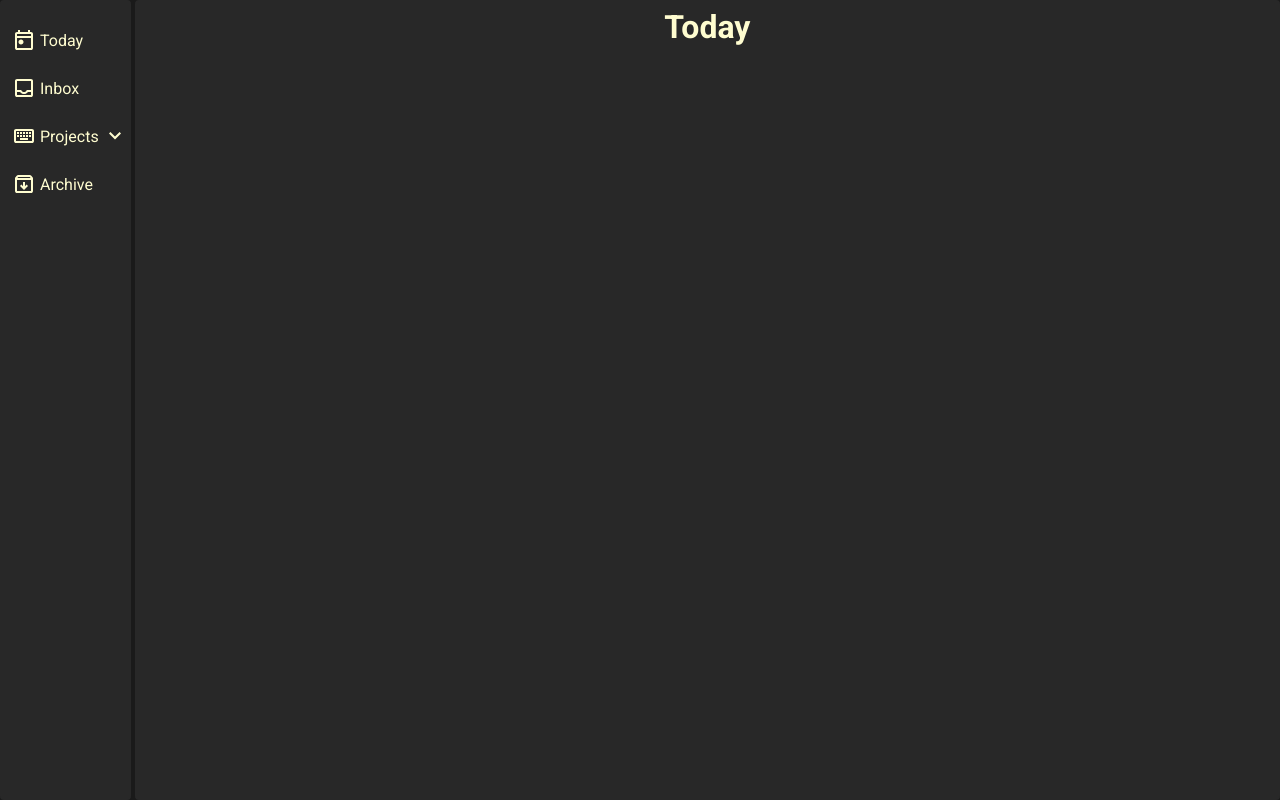
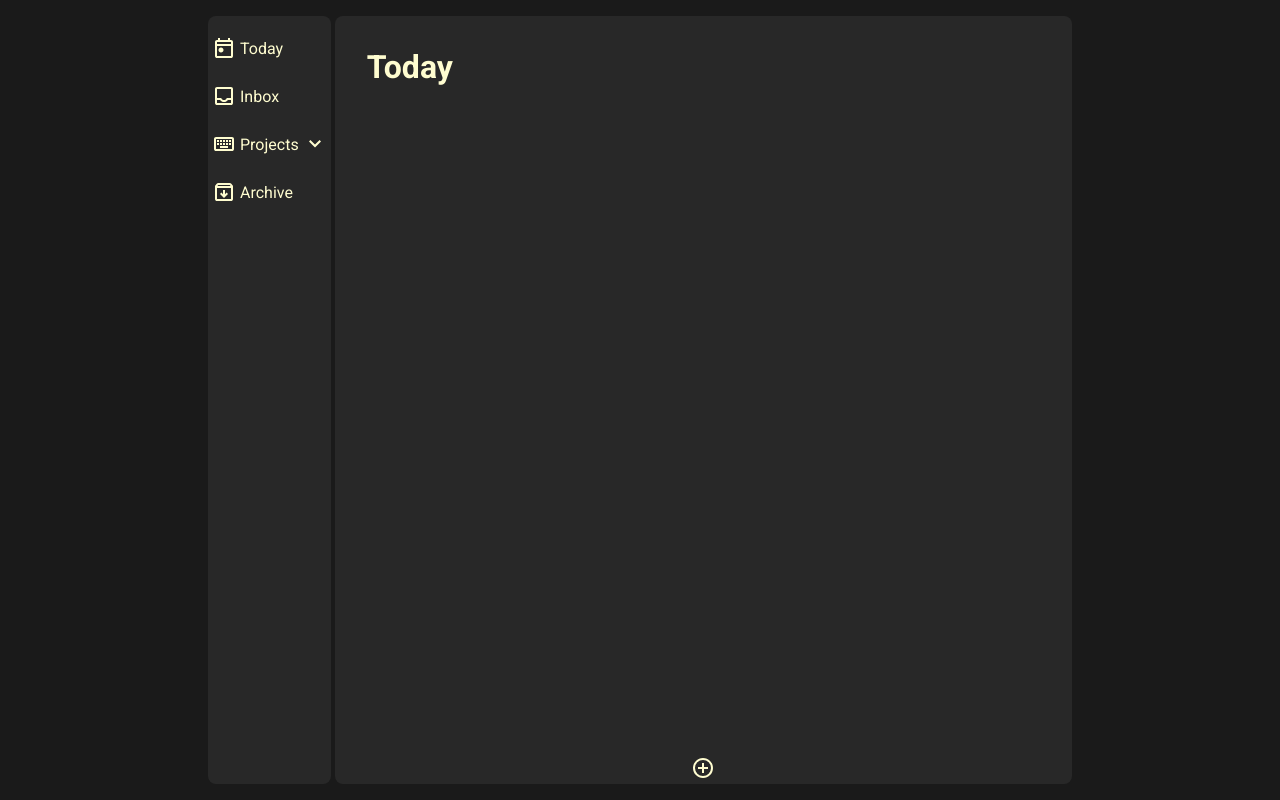
Before and after one commit to AggelosAlmouti/todo-list-webpack, a website built with webpack: page src/index.html in a window 1280 px wide. Built offline with nearby package versions, Linux system fonts and the light colour scheme.

Commit message:
Create add task button Complete today page layout

```diff
--- a/src/modules/today.js
+++ b/src/modules/today.js
@@ -1,3 +1,6 @@
+import add_icon from '../icons/add.svg';
+import createTask from './todo';
+
 export default function today() {
     const page = document.createElement('div');
     page.classList = 'page';
@@ -5,7 +8,21 @@ export default function today() {
     const title = document.createElement('h1');
     title.innerHTML = 'Today';
     page.appendChild(title);
-    // const add_task = document.querySelector('.add_task');
-    // add_task.src = add_icon;
+
+    //tasks
+    const content = document.createElement('div');
+    content.classList = 'page_content';
+    page.appendChild(content);
+
+    //add task button
+    const add_task = new Image();
+    add_task.src = add_icon;
+    add_task.classList = 'add_button';
+    add_task.addEventListener('click', () => {
+        const task = createTask('test', 'lorem impsum sin dolor');
+        content.appendChild(task.render());
+    });
+    page.appendChild(add_task);
+
     return page;
 };
--- a/src/style.css
+++ b/src/style.css
@@ -14,6 +14,14 @@ body {
     background-color: #1a1a1a;
 }
 
+@media only screen and (min-width: 720px) {
+    .content {
+        max-width: 70%;
+        margin: 0 auto;
+        padding: 1em;
+    }
+}
+
 .content {
     display: grid;
     grid-template-columns: 1fr 10fr;
@@ -24,8 +32,7 @@ body {
 nav,
 .pages {
     background-color: #282828;
-    border-radius: .25rem;
-    padding: .5em;
+    border-radius: .5rem;
 }
 
 nav {
@@ -50,28 +57,35 @@ nav .option p {
     display: none;
 }
 
-.pages {
-    grid-column: 2/3;
+.page {
     display: flex;
     flex-direction: column;
-    align-items: center;
+    height: 100%;
 }
 
 .page h1 {
     font-size: 2rem;
+    margin-top: 1em;
+    margin-left: 1em;
 }
 
-/* .tasks .add_task {
-    margin: auto auto .5em;
+.page .add_button {
+    margin: auto auto 0;
     border-radius: .5rem;
     padding: .25em;
-} */
+    max-width: 2em;
+}
 
-/* .pages .add_task:hover {
+.page .add_button:hover {
     cursor: pointer;
     background-color: #1a1a1a;
 }
 
+.page_content {
+    margin-top: 2em;
+    margin-left: 2em;
+}
+
 .task {
     color: rgb(187, 182, 182);
-} */
+}
```
Also changed, not shown: src/index.js (+0 -7 lines).
